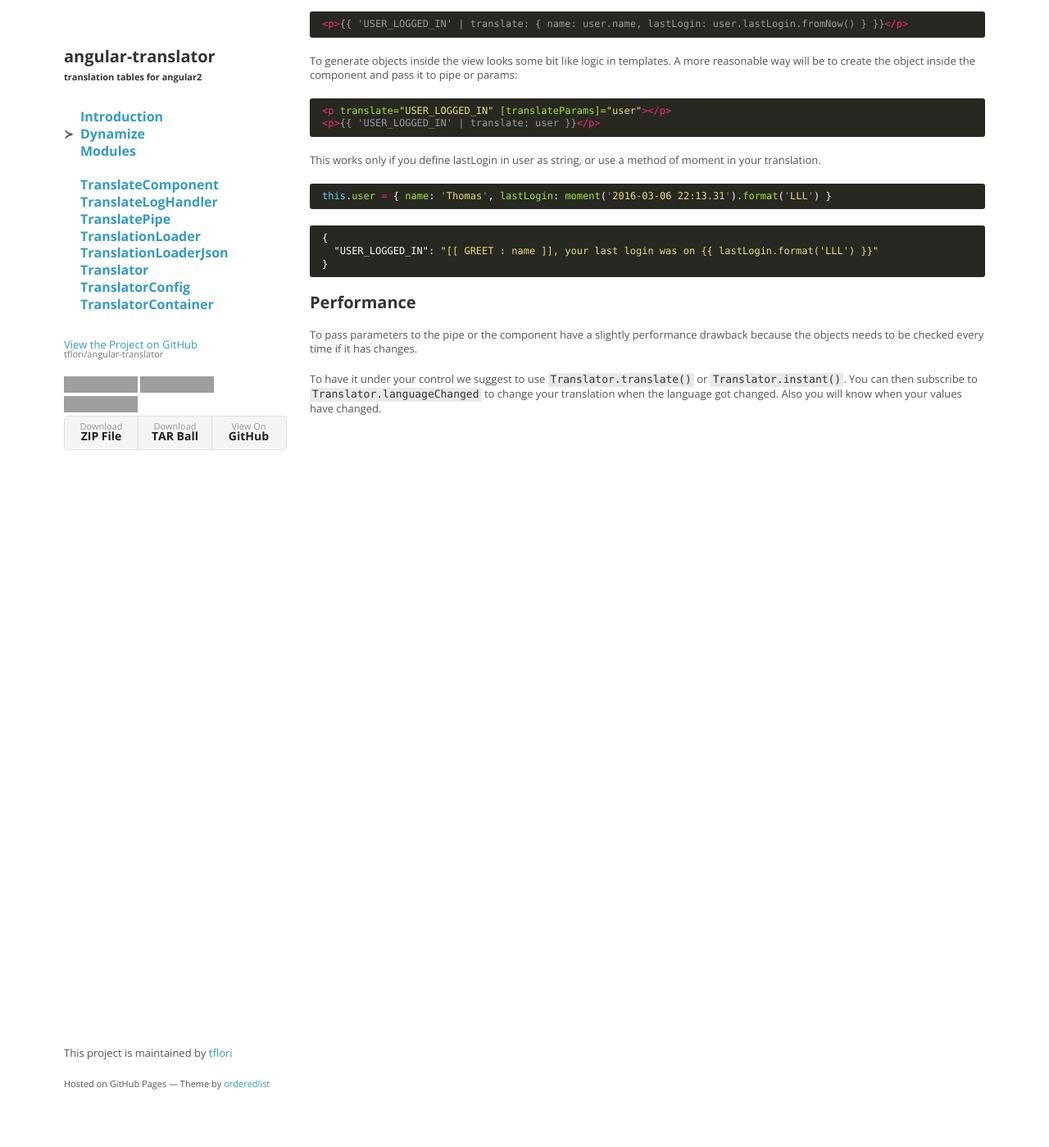
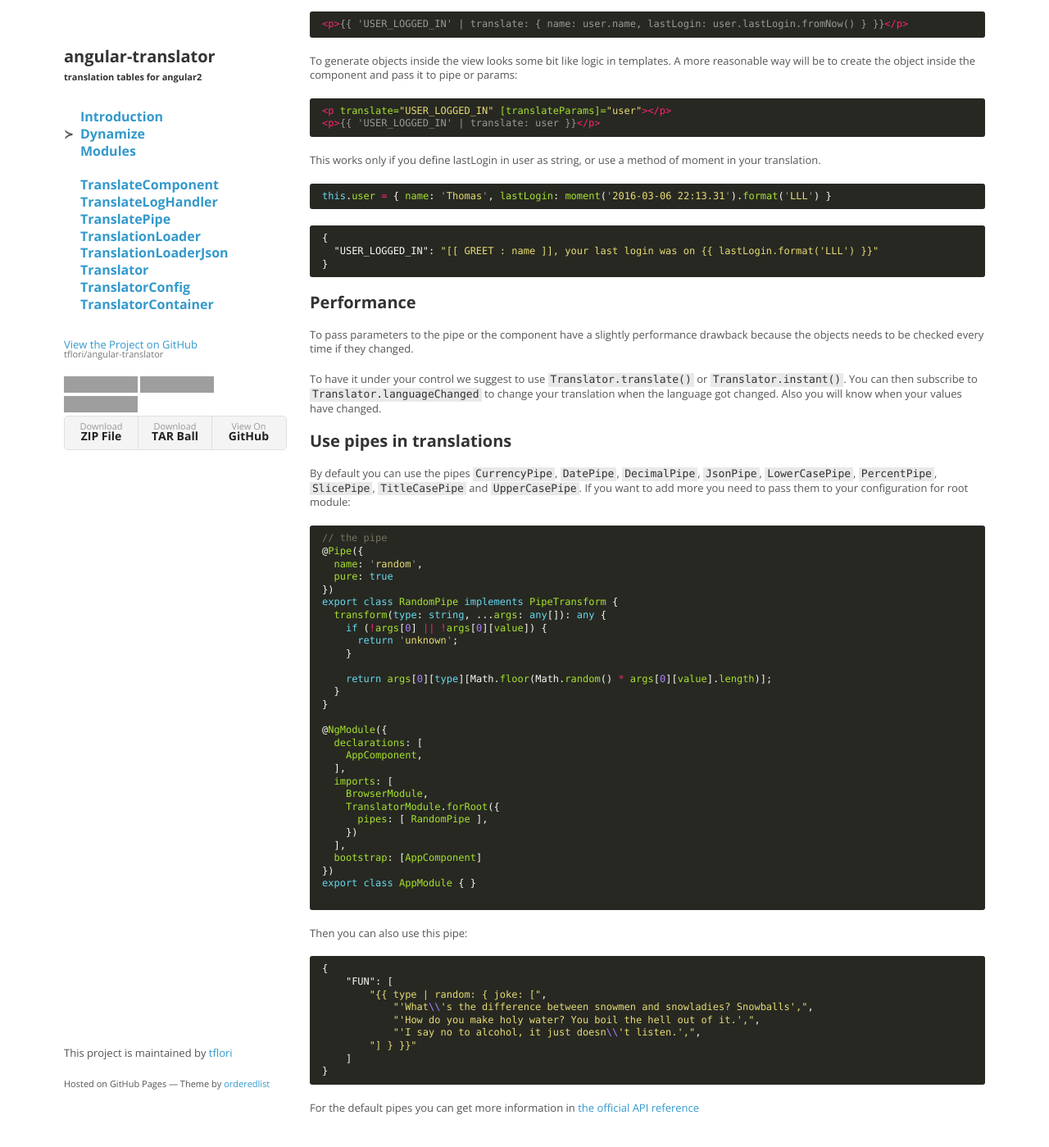
Before and after one commit to tflori/angular-translator, a Jekyll site: the page built from docs/dynamize.md, in a window 1280 px wide and 1400 px high, scrolled down 1711 px. Shown: the whole window at 82% size. Built offline with Jekyll 4.4.1, drawn with Linux system fonts in a browser that asks for light colours; before the commit the page ends 2288 px from its top, so only the background shows below that; grey boxes are pictures that could not be loaded.

Commit message:
describe which pipes are available and how to add more

````diff
--- a/docs/dynamize.md
+++ b/docs/dynamize.md
@@ -130,8 +130,65 @@ this.user = { name: 'Thomas', lastLogin: moment('2016-03-06 22:13.31').format('L
 ## Performance
 
 To pass parameters to the pipe or the component have a slightly performance drawback because the objects needs to be
-checked every time if it has changes.
+checked every time if they changed.
 
 To have it under your control we suggest to use `Translator.translate()` or `Translator.instant()`. You can
 then subscribe to `Translator.languageChanged` to change your translation when the language got changed. Also you
 will know when your values have changed.
+
+## Use pipes in translations
+
+By default you can use the pipes `CurrencyPipe`, `DatePipe`, `DecimalPipe`, `JsonPipe`, `LowerCasePipe`, `PercentPipe`,
+`SlicePipe`, `TitleCasePipe` and `UpperCasePipe`. If you want to add more you need to pass them to your configuration
+for root module:
+
+```ts
+// the pipe
+@Pipe({
+  name: 'random',
+  pure: true
+})
+export class RandomPipe implements PipeTransform {
+  transform(type: string, ...args: any[]): any {
+    if (!args[0] || !args[0][value]) {
+      return 'unknown';
+    }
+
+    return args[0][type][Math.floor(Math.random() * args[0][value].length)];
+  }
+}
+
+@NgModule({
+  declarations: [
+    AppComponent,
+  ],
+  imports: [
+    BrowserModule,
+    TranslatorModule.forRoot({
+      pipes: [ RandomPipe ],
+    })
+  ],
+  bootstrap: [AppComponent]
+})
+export class AppModule { }
+
+```
+
+Then you can also use this pipe:
+
+{% raw %}
+```json
+{
+    "FUN": [
+        "{{ type | random: { joke: [",
+            "'What\\'s the difference between snowmen and snowladies? Snowballs',",
+            "'How do you make holy water? You boil the hell out of it.',",
+            "'I say no to alcohol, it just doesn\\'t listen.',",
+        "] } }}"
+    ]
+}
+```
+{% endraw %}
+
+For the default pipes you can get more information in
+[the official API reference](https://angular.io/docs/ts/latest/api/#!?query=pipe)
````
Also changed, not shown: docs/index.md (+29 -11 lines), README.md.
